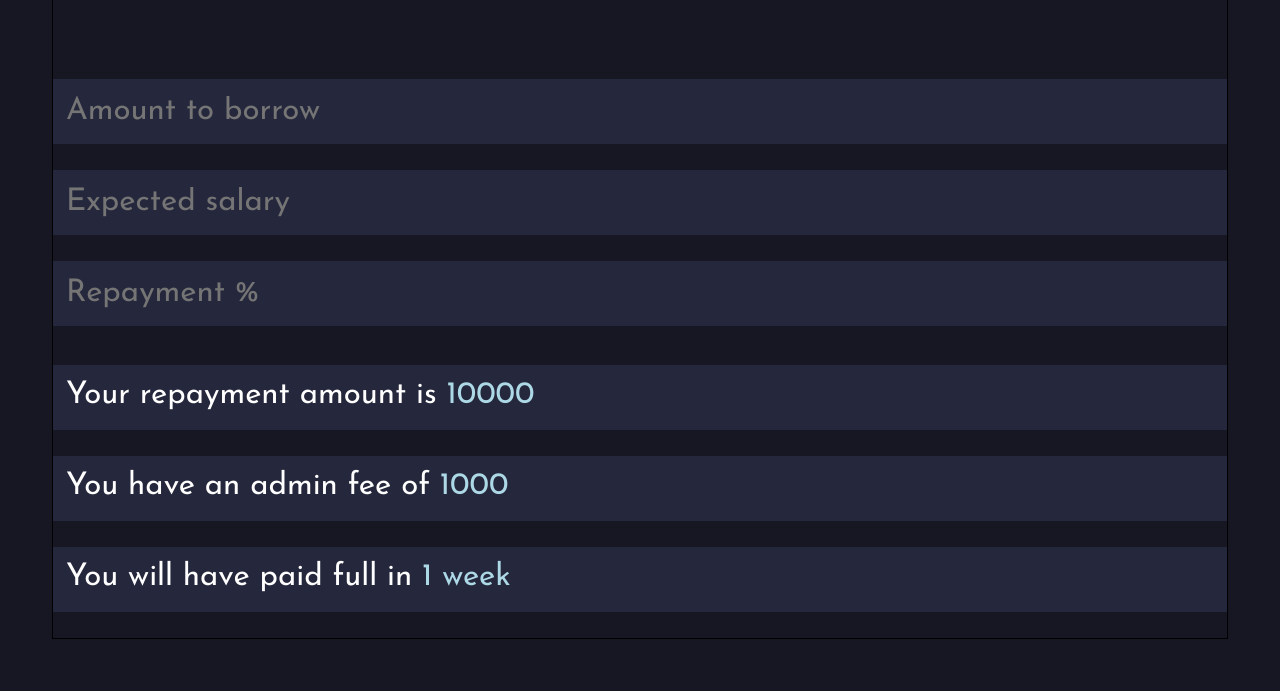
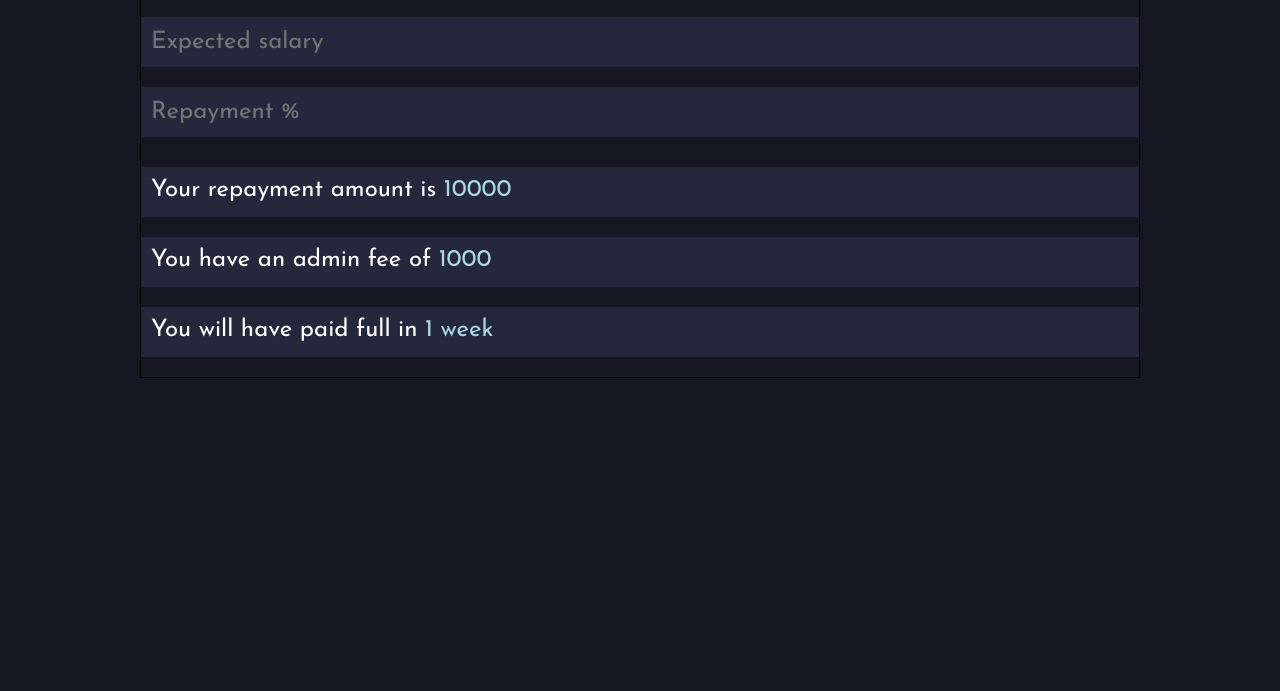
Before and after one commit to dotNATE/io_finance_calc_challenge, a website: page app/index.html in a window 1280 px wide. Shown: the part 493-1184 px from the top of the page. After the commit the page ends 911 px from the top, so only its background shows below. Drawn offline with Linux system fonts and the light colour scheme; files whose address does not match are found by name.

Commit message:
added media queries and mixins to scss

```diff
--- a/app/scss/_main.scss
+++ b/app/scss/_main.scss
@@ -15,14 +15,8 @@ form {
   display: flex;
   flex-direction: column;
   & input {
-    width: 100%;
-    height: 2.5rem;
-    background-color: $input-color;
-    color: $text-color;
+    @include infoDisplay('.5rem');
     border:  none;
-    margin: 0.5rem 0;
-    padding: .5rem;
-    font-size: 1.2rem;
     &:focus {
       outline: none;
     }
@@ -30,13 +24,7 @@ form {
 }
 
 .outputContainer {
-  width: 100%;
-  height: 2.5rem;
-  background-color: $input-color;
-  color: white;
-  margin: 1rem 0;
-  padding: .5rem;
-  font-size: 1.2rem;
+  @include infoDisplay('1rem');
 }
 
 .outputValue {
--- /dev/null
+++ b/app/scss/_media.scss
@@ -0,0 +1,5 @@
+@media only screen and (min-width: 700px) {
+  html {
+    font-size: 20px;
+  }
+}
--- /dev/null
+++ b/app/scss/_mixins.scss
@@ -0,0 +1,9 @@
+@mixin infoDisplay($margin) {
+  width: 100%;
+  height: 2.5rem;
+  background-color: $input-color;
+  color: $text-color;
+  margin: #{$margin} 0;
+  padding: .5rem;
+  font-size: 1.2rem;
+}
--- a/app/scss/_universal.scss
+++ b/app/scss/_universal.scss
@@ -18,6 +18,7 @@ html {
 
 body {
   width: 100%;
+  max-width: 1000px;
   margin: 0 auto;
   border: 1px solid black;
 }
--- a/app/scss/style.scss
+++ b/app/scss/style.scss
@@ -1,3 +1,5 @@
 @import 'variables';
+@import 'mixins';
 @import 'universal';
 @import 'main';
+@import 'media';
```
Also changed, not shown: app/css/style.css.
